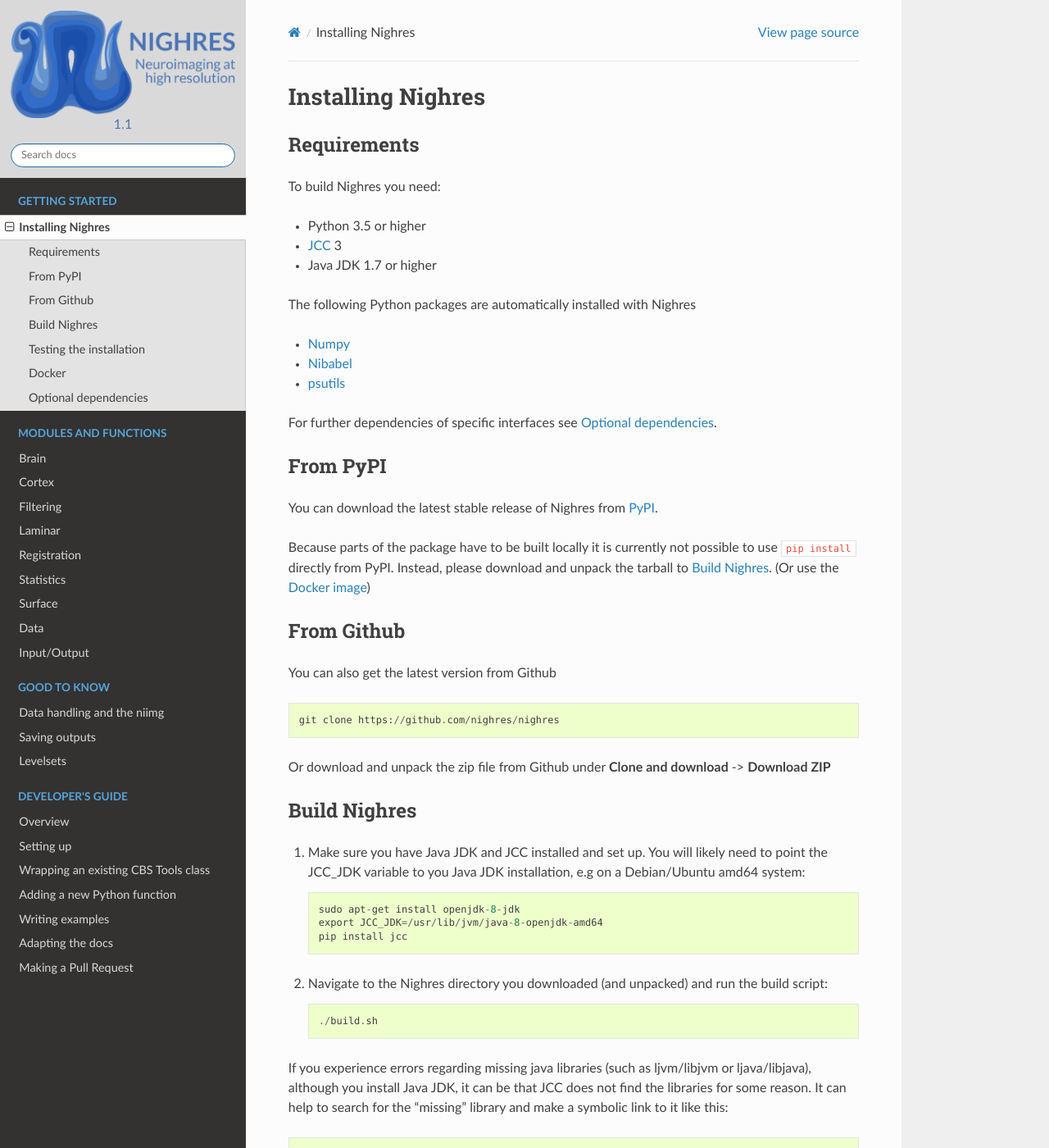
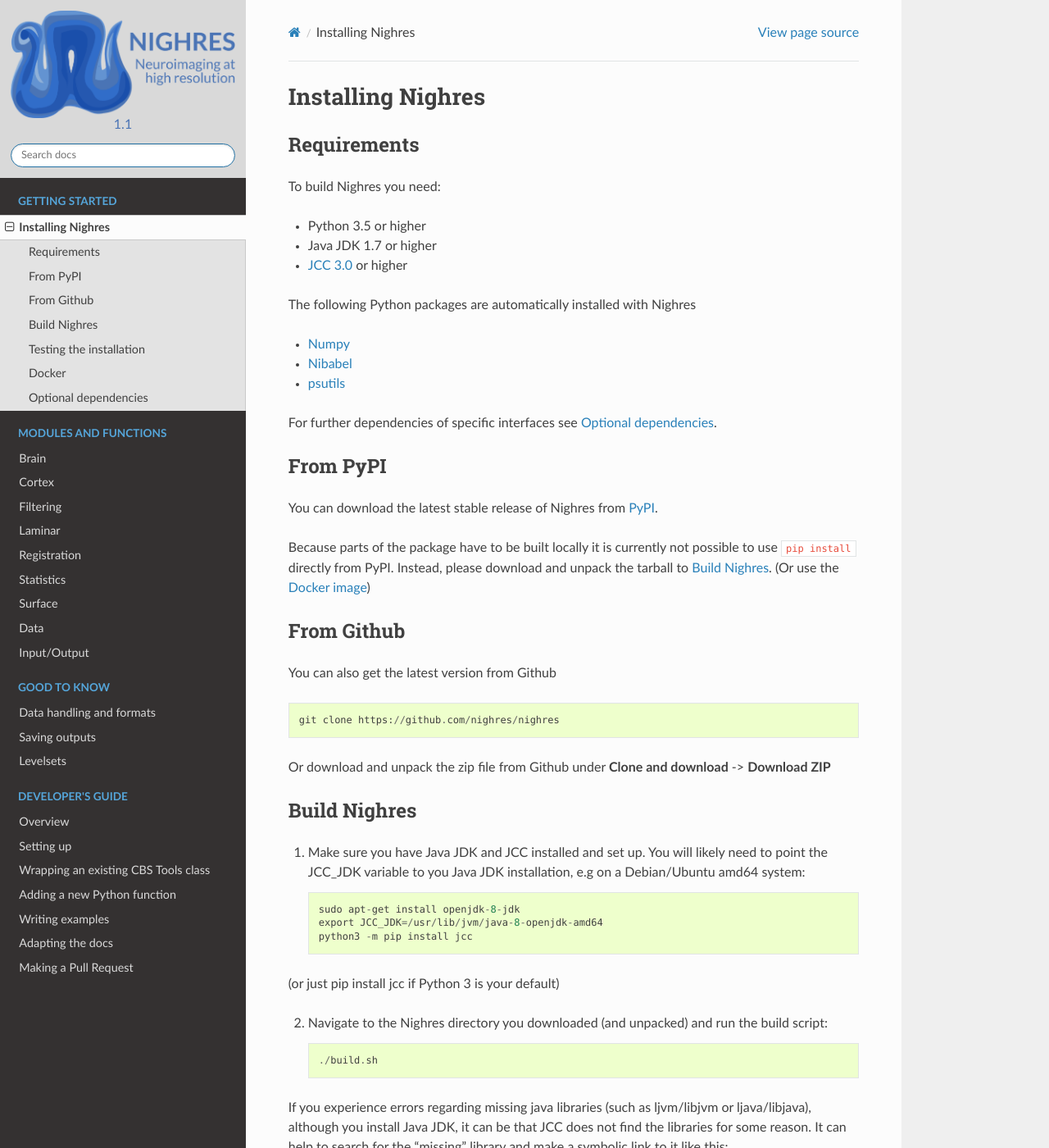
Before and after one commit to nighres/nighres, a Sphinx documentation site: the page built from doc/installation.rst, in a window 1280 px wide and 1400 px high. Shown: the whole window at 82% size. Built offline with Sphinx 7.4.7 and the Read the Docs theme 2.0.0, drawn with Linux system fonts in a browser that asks for light colours; pages that are not in the unit, such as notebooks, are missing from menus.

Commit message:
updating installation instructions and landing page

```diff
--- a/doc/data_formats.rst
+++ b/doc/data_formats.rst
@@ -1,7 +1,7 @@
 .. _data-formats:
 
-Data handling and the niimg
-============================
+Data handling and formats
+==========================
 
 Nighres represents data internally using `NibabelSpatialImage objects
 <http://nipy.org/nibabel/reference/nibabel.spatialimages.html#nibabel.spatialimages.SpatialImage>`_
--- a/doc/index.rst
+++ b/doc/index.rst
@@ -19,7 +19,8 @@ Welcome to Nighres!
 Nighres is a Python package for processing of high-resolution neuroimaging data.
 It developed out of `CBS High-Res Brain Processing Tools
 <https://www.cbs.mpg.de/institute/software/cbs-tools>`_ and aims to make those
-tools easier to install, use and extend.
+tools easier to install, use and extend. Nighres now includes new functions from
+the `IMCN imaging toolkit <https://github.com/IMCN-UvA/imcn-imaging>`_.
 
 .. toctree::
    :maxdepth: 1
@@ -69,7 +70,7 @@ tools easier to install, use and extend.
    Huntenburg, Steele \& Bazin (2018). Nighres: processing tools for high-resolution neuroimaging. GigaScience, 7(7). `https://doi.org/10.1093/gigascience/giy082 <https://doi.org/10.1093/gigascience/giy082>`_
 
 
-   Please also make sure to cite the references indicated for the particular functions you use.
+   Mke sure to also cite the references indicated for the particular functions you use!
 
 
 .. admonition:: Credit
--- a/doc/installation.rst
+++ b/doc/installation.rst
@@ -7,8 +7,8 @@ Requirements
 To build Nighres you need:
 
 * Python 3.5 or higher
-* `JCC <http://jcc.readthedocs.io/en/latest/>`_ 3
 * Java JDK 1.7 or higher
+* `JCC 3.0 <https://pypi.org/project/JCC/>`_ or higher
 
 
 The following Python packages are automatically installed with Nighres
@@ -45,7 +45,9 @@ Build Nighres
 
     sudo apt-get install openjdk-8-jdk
     export JCC_JDK=/usr/lib/jvm/java-8-openjdk-amd64
-    pip install jcc
+    python3 -m pip install jcc
+
+(or just pip install jcc if Python 3 is your default)
 
 2. Navigate to the Nighres directory you downloaded (and unpacked) and run the build script::
 
```
Also changed, not shown: README.rst (+5 -4 lines), 2 other files.
